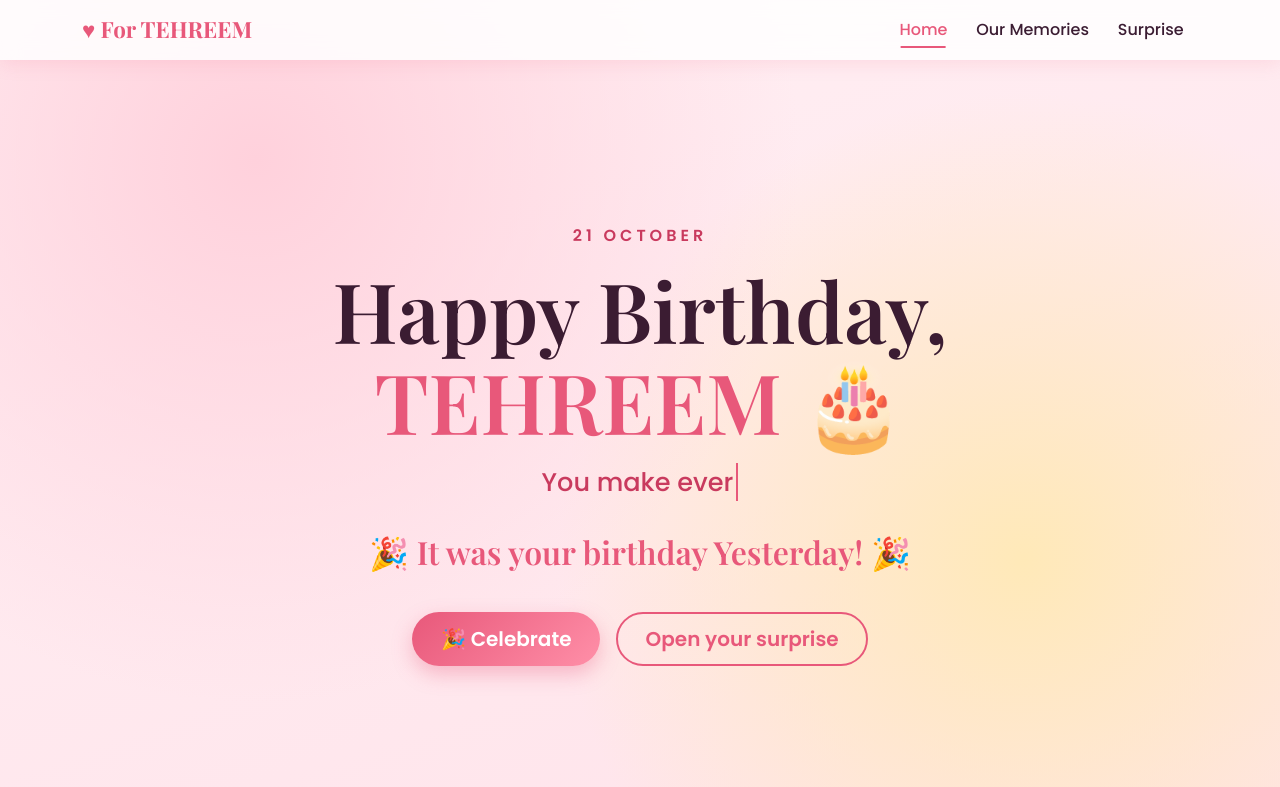
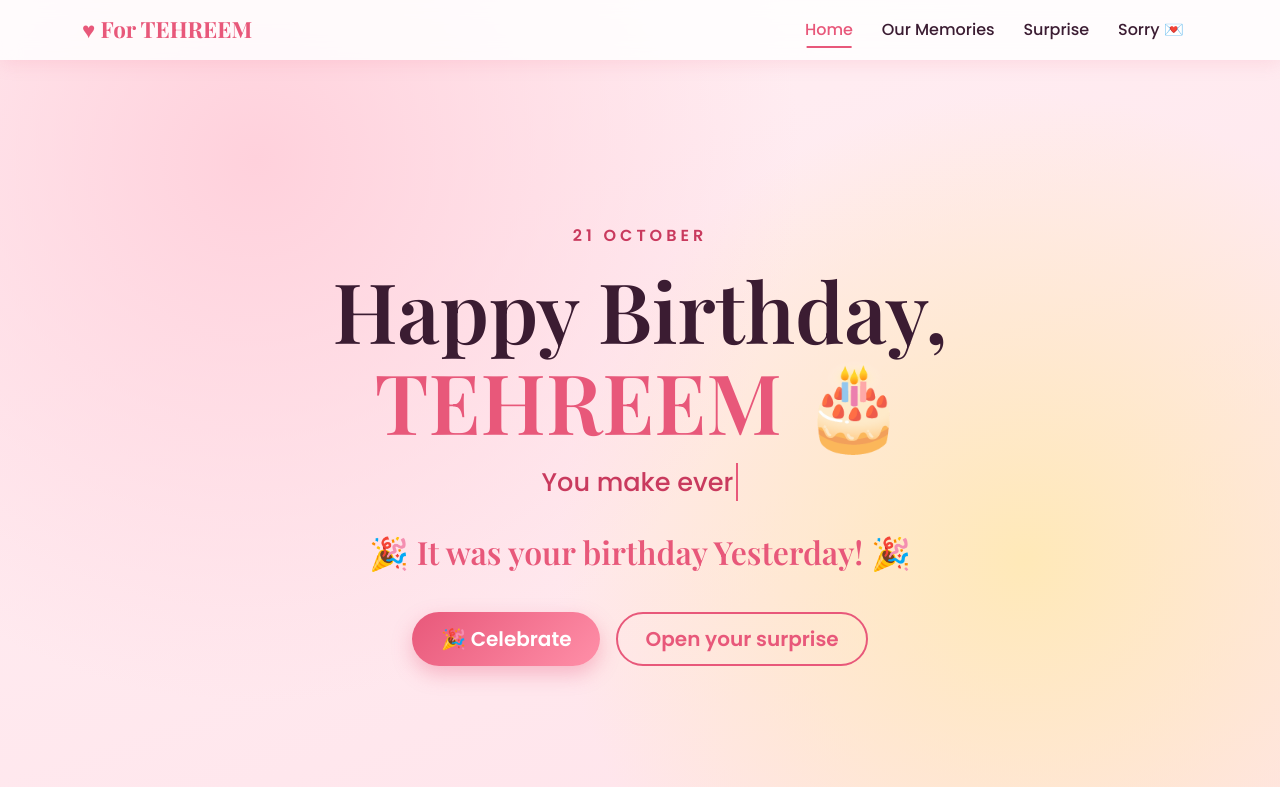
Before and after one commit to Yousuf2002/Tehreem-Birthday, a plain HTML site: page index.html in a window 1280 px wide. Shown: the top 787 px of the page. Drawn offline with nearby package versions, Linux system fonts and the light colour scheme.

Commit message:
Update index.html

```diff
--- a/index.html
+++ b/index.html
@@ -21,6 +21,8 @@
         <li class="nav-item"><a class="nav-link active" href="index.html">Home</a></li>
         <li class="nav-item"><a class="nav-link" href="memories.html">Our Memories</a></li>
         <li class="nav-item"><a class="nav-link" href="surprise.html">Surprise</a></li>
+        <li class="nav-item"><a class="nav-link" href="sorry.html">Sorry 💌</a></li>
+
       </ul>
     </div>
   </div>
```
